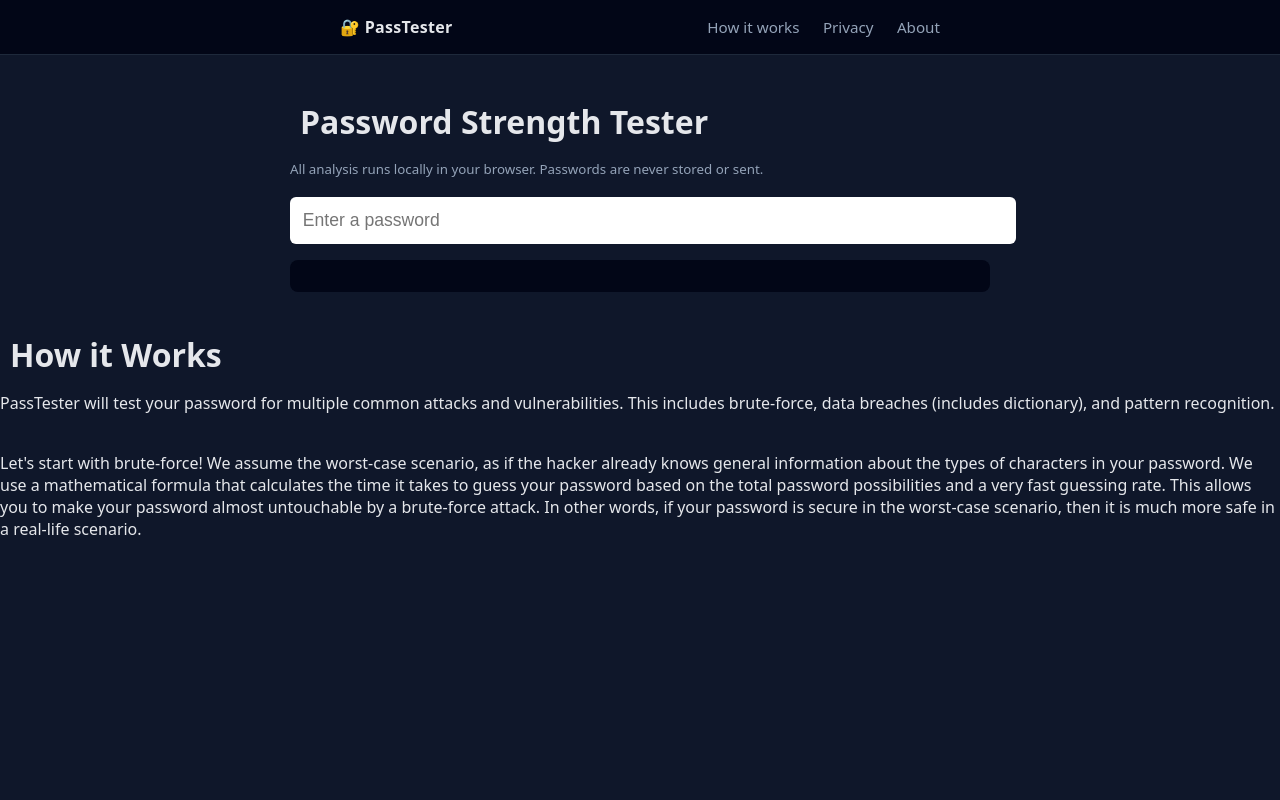
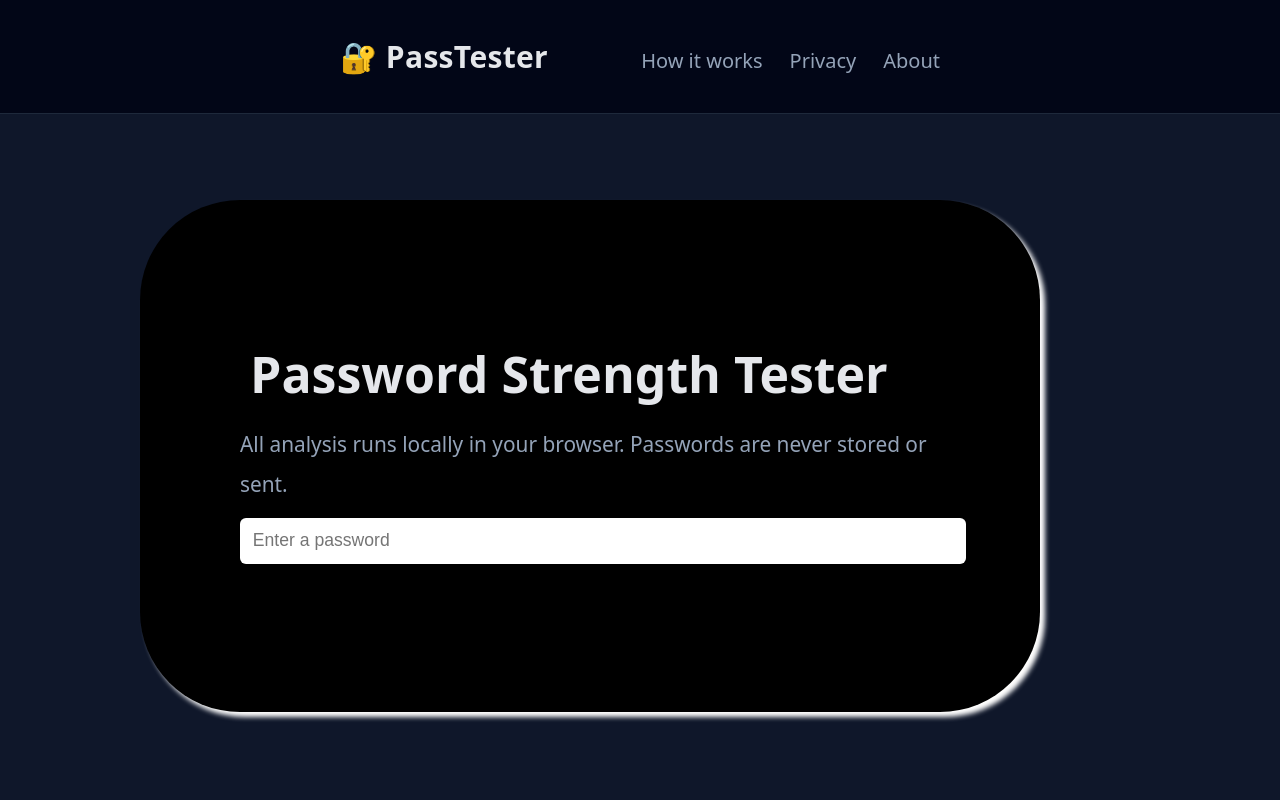
Before and after one commit to Ared119/PassTester, a plain HTML site: page index.html in a window 1280 px wide. Shown: the top 800 px of the page. Drawn offline with Linux system fonts and the light colour scheme.

Commit message:
Update style.css

```diff
--- a/style.css
+++ b/style.css
@@ -6,8 +6,14 @@ body {
   }
 
   nav {
+    position: fixed;
     background: #020617;
     border-bottom: 1px solid #1e293b;
+    font-size: 30px;
+    padding: 20px;
+    top: 0;
+    right: 0;
+    left: 0;
   }
 
   .nav-inner {
@@ -17,6 +23,7 @@ body {
     display: flex;
     justify-content: space-between;
     align-items: center;
+    font-size: 30px;
   }
 
   .logo {
@@ -28,7 +35,7 @@ body {
     color: #94a3b8;
     text-decoration: none;
     margin-left: 1.2rem;
-      font-size: 0.95rem;
+    font-size: 20px;
   }
 
   .nav-links a:hover {
@@ -36,10 +43,19 @@ body {
   }
 
   main {
-      padding: 20px;
+    padding: 100px;
     max-width: 700px;
-      margin: auto;
+    margin: 140px;
     line-height: 1.6;
+    font-size: 25px;
+    background-color: black;
+    border-radius: 100px;
+    margin-top: 200px;
+    box-shadow: 5px 5px 5px white;
+  }
+
+  main:hover {
+    box-shadow: 5px 5px 5px red;
   }
 
   h1 {
@@ -57,7 +73,6 @@ body {
   }
 
   .result {
-      background: #020617;
     padding: 1rem;
     border-radius: 8px;
     line-height: 1.6;
@@ -69,3 +84,11 @@ body {
   small {
     color: #94a3b8;
   }
+
+  .info {
+    padding: 100px 100px 100px 100px;
+    margin: 100px;
+    background-color: black;
+    border-radius: 100px;
+    font-size: 25px;
+  }
```
Lines whose indentation alone changed are shown as unchanged.
